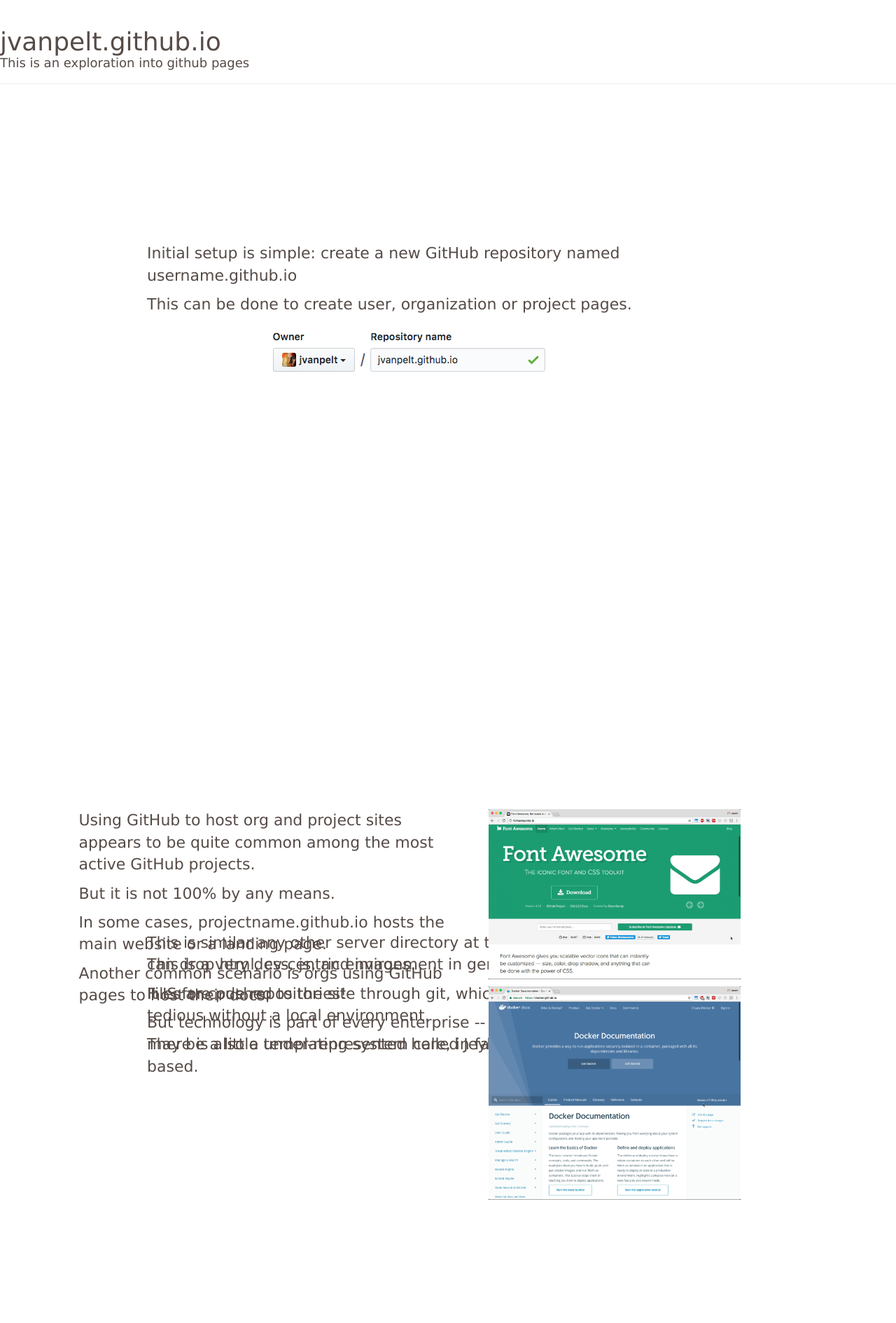
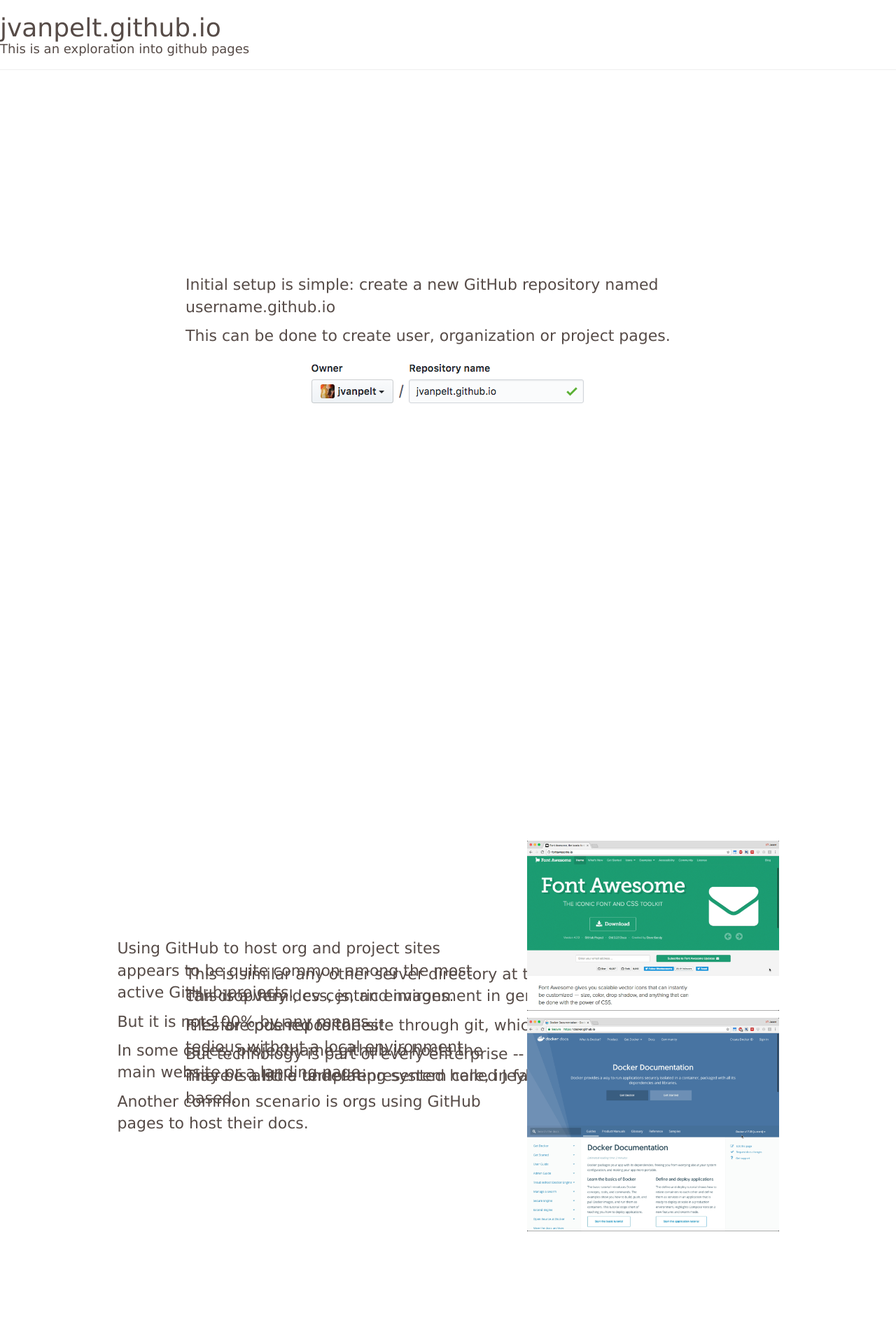
Before and after one commit to jvanpelt/jvanpelt.github.io, a Jekyll site: the page built from index.html, in a window 1280 px wide. Shown: the whole page at 70% size. Built offline with Jekyll 4.4.1, drawn with Linux system fonts in a browser that asks for light colours.

Commit message:
style tweaks

```diff
--- a/_layouts/default.html
+++ b/_layouts/default.html
@@ -16,7 +16,7 @@
         <script type="text/javascript" src="https://code.jquery.com/jquery-2.2.4.min.js"></script>
     </head>
 
-    <body>
+    <body class="clearfix">
         <header>
             <h1><a href="{{site.baseurl}}/">{{ site.name }}</a></h1>
             <h4>{{ site.description }}</h4>
--- a/style.css
+++ b/style.css
@@ -6,7 +6,7 @@
 
 body > header{
     position: fixed;
-    height: 100px;
+    height: 10vh;
     background: #fff;
     z-index: 999;
     width: 100%;
@@ -142,8 +142,10 @@
 
 
 section {
+    width: 100%;
     height: 100vh;
     max-height: 100vh;
+    padding-top: 10vh;
     overflow: hidden;
     display: flex;
     align-items: center;
@@ -164,3 +166,8 @@
 section.future{
     top: 110vh;
 }
+
+section .row{
+    display: flex;
+    align-items: center;
+}
```
